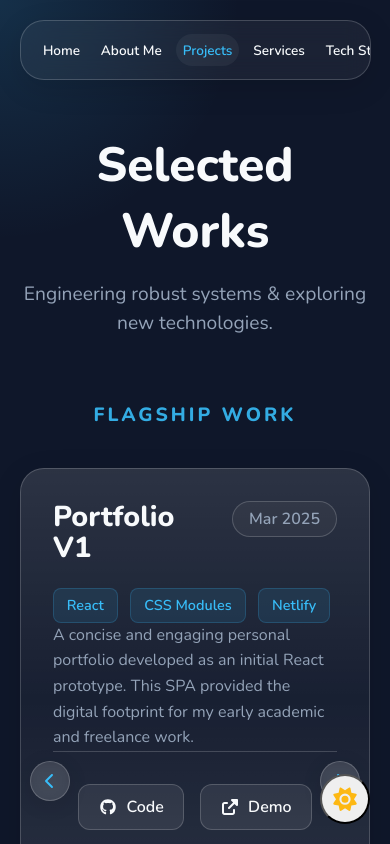
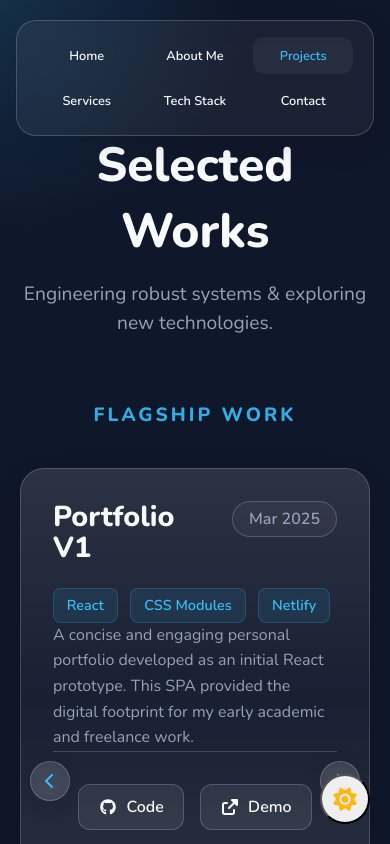
Before and after one commit to mndiweni04/portfolio-v2, a Next.js app: page /projects in a window 390 px wide. Shown: the top 844 px of the page. Built offline with nearby package versions, Linux system fonts and the light colour scheme.

Commit message:
refactor(navbar): remove scrollbar and adjust mobile layout for better visibility

```diff
--- a/src/app/styles/navbar.module.css
+++ b/src/app/styles/navbar.module.css
@@ -23,16 +23,11 @@
     justify-content: center;
     align-items: center;
     flex-wrap: nowrap;
-    overflow-x: auto;
     gap: 1.5rem;
     z-index: 1000;
     transition: all 0.4s cubic-bezier(0.25, 0.8, 0.25, 1);
 
     min-height: 60px;
-}
-
-.navbar::-webkit-scrollbar {
-    display: none;
 }
 
 .navbar a {
@@ -43,7 +38,7 @@
     position: relative;
     padding: 0.5rem 0.8rem;
     border-radius: 20px;
-    transition: color 0.3s ease, background-color 0.3s ease;
+    transition: all 0.3s ease;
     white-space: nowrap;
 }
 
@@ -58,7 +53,7 @@
 }
 
 .navbar.hidden {
-    top: -100px;
+    top: -120px; /* Increased to hide the 2-row mobile version fully */
     opacity: 0;
 }
 
@@ -67,18 +62,23 @@
     opacity: 1;
 }
 
+/* --- 3x2 Grid for Mobile --- */
 @media (max-width: 768px) {
     .navbar {
-        width: 90%;
-        padding: 0.8rem 1rem;
+        width: 92%;
+        padding: 1rem;
         gap: 0.5rem;
         top: 15px;
-        border-radius: 24px;
-        justify-content: flex-start; /* Allows smooth horizontal scrolling from the start */
+        border-radius: 20px;
+        flex-wrap: wrap; /* Enables multi-row flow */
+        justify-content: center;
     }
 
     .navbar a {
-        font-size: 0.85rem;
-        padding: 0.4rem;
+        font-size: 0.8rem;
+        padding: 0.6rem 0;
+        flex: 0 0 calc(33.33% - 0.5rem); /* Forces 3 columns */
+        text-align: center;
+        border-radius: 12px;
     }
 }
```
